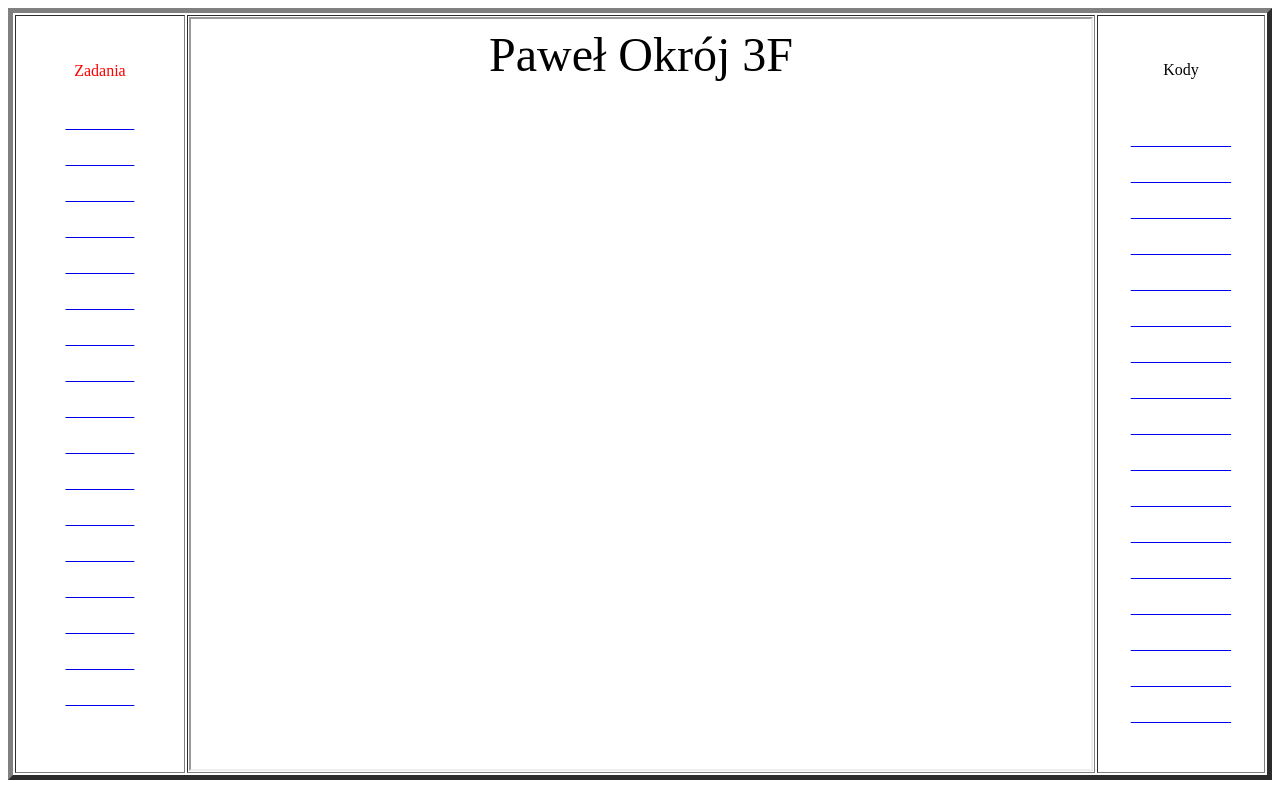
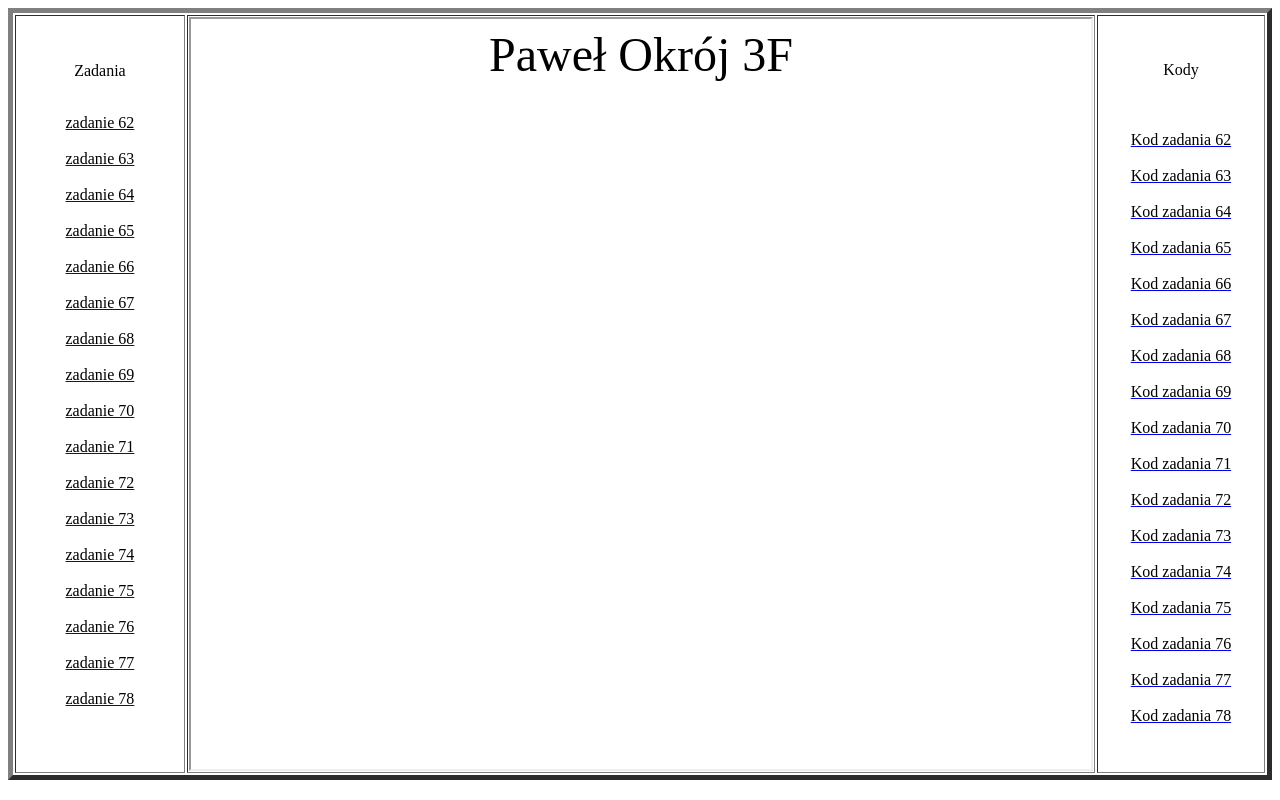
Before and after one commit to aaaaaaaaqa/java62_79, a plain HTML site: page index.html in a window 1280 px wide. Drawn offline with Linux system fonts and the light colour scheme.

Commit message:
Update index.html

```diff
--- a/index.html
+++ b/index.html
@@ -8,42 +8,42 @@
   <tr>
 
       <td width=30% align=center>
-          <p align="center"> <font color="red" >Zadania </font> </p> <br>
+          <p align="center"> <font color="black" >Zadania </font> </p> <br>
 
 
-          <a href="Okroj_zadanie62.html" target="strony"><font color="white" >zadanie 62</font><br>
+          <a href="Okroj_zadanie62.html" target="strony"><font color="black" >zadanie 62</font><br>
 <br>
-          <a href="Okroj_zadanie63.html" target="strony"><font color="white" >zadanie 63</font><br>
+          <a href="Okroj_zadanie63.html" target="strony"><font color="black" >zadanie 63</font><br>
 <br>
-          <a href="Okroj_zadanie64.html" target="strony"><font color="white" >zadanie 64</font><br>
+          <a href="Okroj_zadanie64.html" target="strony"><font color="black" >zadanie 64</font><br>
 <br>
-          <a href="Okroj_zadanie65.html" target="strony"><font color="white" >zadanie 65</font><br>
+          <a href="Okroj_zadanie65.html" target="strony"><font color="black" >zadanie 65</font><br>
 <br>
-          <a href="Okroj_zadanie66.html" target="strony"><font color="white" >zadanie 66</font><br>
+          <a href="Okroj_zadanie66.html" target="strony"><font color="black" >zadanie 66</font><br>
 <br>
-          <a href="Okroj_zadanie67.html" target="strony"><font color="white" >zadanie 67</font><br>
+          <a href="Okroj_zadanie67.html" target="strony"><font color="black" >zadanie 67</font><br>
 <br>
-          <a href="Okroj_zadanie68.html" target="strony"><font color="white" >zadanie 68</font><br>
+          <a href="Okroj_zadanie68.html" target="strony"><font color="black" >zadanie 68</font><br>
 <br>
-          <a href="Okroj_zadanie69.html" target="strony"><font color="white" >zadanie 69</font><br>
+          <a href="Okroj_zadanie69.html" target="strony"><font color="black" >zadanie 69</font><br>
 <br>
-          <a href="Okroj_zadanie70.html" target="strony"><font color="white" >zadanie 70</font><br>
+          <a href="Okroj_zadanie70.html" target="strony"><font color="black" >zadanie 70</font><br>
 <br>
-          <a href="Okroj_zadanie71.html" target="strony"><font color="white" >zadanie 71</font><br>
+          <a href="Okroj_zadanie71.html" target="strony"><font color="black" >zadanie 71</font><br>
 <br>
-          <a href="Okroj_zadanie72.html" target="strony"><font color="white" >zadanie 72</font><br>
+          <a href="Okroj_zadanie72.html" target="strony"><font color="black" >zadanie 72</font><br>
 <br>
-          <a href="Okroj_zadanie73.html" target="strony"><font color="white" >zadanie 73</font><br>
+          <a href="Okroj_zadanie73.html" target="strony"><font color="black" >zadanie 73</font><br>
 <br>
-          <a href="Okroj_zadanie74.html" target="strony"><font color="white" >zadanie 74</font><br>
+          <a href="Okroj_zadanie74.html" target="strony"><font color="black" >zadanie 74</font><br>
 <br>
-          <a href="Okroj_zadanie75.html" target="strony"><font color="white" >zadanie 75</font><br>
+          <a href="Okroj_zadanie75.html" target="strony"><font color="black" >zadanie 75</font><br>
 <br>
-          <a href="Okroj_zadanie76.html" target="strony"><font color="white" >zadanie 76</font><br>
+          <a href="Okroj_zadanie76.html" target="strony"><font color="black" >zadanie 76</font><br>
 <br>
-          <a href="Okroj_zadanie77.html" target="strony"><font color="white" >zadanie 77</font><br>
+          <a href="Okroj_zadanie77.html" target="strony"><font color="black" >zadanie 77</font><br>
 <br>
-          <a href="Okroj_zadanie78.html" target="strony"><font color="white" >zadanie 78</font><br>
+          <a href="Okroj_zadanie78.html" target="strony"><font color="black" >zadanie 78</font><br>
 <br>
 
       </td>
@@ -54,39 +54,39 @@
           <p align="center"> <font color="black" > Kody  </font> </p> <br>
 
     <br>
-<a href="Okroj_zadanie62_kod.html" target="strony"><font color="white" >Kod zadania 62</font><br>
+<a href="Okroj_zadanie62_kod.html" target="strony"><font color="black" >Kod zadania 62</font><br>
     <br>
-<a href="Okroj_zadanie63_kod.html" target="strony"><font color="white" >Kod zadania 63</font><br>
+<a href="Okroj_zadanie63_kod.html" target="strony"><font color="black" >Kod zadania 63</font><br>
     <br>
-<a href="Okroj_zadanie64_kod.html" target="strony"><font color="white" >Kod zadania 64</font><br>
+<a href="Okroj_zadanie64_kod.html" target="strony"><font color="black" >Kod zadania 64</font><br>
     <br>
-<a href="Okroj_zadanie65_kod.html" target="strony"><font color="white" >Kod zadania 65</font><br>
+<a href="Okroj_zadanie65_kod.html" target="strony"><font color="black" >Kod zadania 65</font><br>
     <br>
-<a href="Okroj_zadanie66_kod.html" target="strony"><font color="white" >Kod zadania 66</font><br>
+<a href="Okroj_zadanie66_kod.html" target="strony"><font color="black" >Kod zadania 66</font><br>
     <br>
-<a href="Okroj_zadanie67_kod.html" target="strony"><font color="white" >Kod zadania 67</font><br>
+<a href="Okroj_zadanie67_kod.html" target="strony"><font color="black" >Kod zadania 67</font><br>
     <br>
-<a href="Okroj_zadanie68_kod.html" target="strony"><font color="white" >Kod zadania 68</font><br>
+<a href="Okroj_zadanie68_kod.html" target="strony"><font color="black" >Kod zadania 68</font><br>
     <br>
-<a href="Okroj_zadanie69_kod.html" target="strony"><font color="white" >Kod zadania 69</font><br>
+<a href="Okroj_zadanie69_kod.html" target="strony"><font color="black" >Kod zadania 69</font><br>
     <br>
-<a href="Okroj_zadanie70_kod.html" target="strony"><font color="white" >Kod zadania 70</font><br>
+<a href="Okroj_zadanie70_kod.html" target="strony"><font color="black" >Kod zadania 70</font><br>
     <br>
-<a href="Okroj_zadanie71_kod.html" target="strony"><font color="white" >Kod zadania 71</font><br>
+<a href="Okroj_zadanie71_kod.html" target="strony"><font color="black" >Kod zadania 71</font><br>
     <br>
-<a href="Okroj_zadanie72_kod.html" target="strony"><font color="white" >Kod zadania 72</font><br>
+<a href="Okroj_zadanie72_kod.html" target="strony"><font color="black" >Kod zadania 72</font><br>
     <br>
-<a href="Okroj_zadanie73_kod.html" target="strony"><font color="white" >Kod zadania 73</font><br>
+<a href="Okroj_zadanie73_kod.html" target="strony"><font color="black" >Kod zadania 73</font><br>
     <br>
-<a href="Okroj_zadanie74_kod.html" target="strony"><font color="white" >Kod zadania 74</font><br>
+<a href="Okroj_zadanie74_kod.html" target="strony"><font color="black" >Kod zadania 74</font><br>
     <br>
-<a href="Okroj_zadanie75_kod.html" target="strony"><font color="white" >Kod zadania 75</font><br>
+<a href="Okroj_zadanie75_kod.html" target="strony"><font color="black" >Kod zadania 75</font><br>
     <br>
-<a href="Okroj_zadanie76_kod.html" target="strony"><font color="white" >Kod zadania 76</font><br>
+<a href="Okroj_zadanie76_kod.html" target="strony"><font color="black" >Kod zadania 76</font><br>
     <br>
-<a href="Okroj_zadanie77_kod.html" target="strony"><font color="white" >Kod zadania 77</font><br>
+<a href="Okroj_zadanie77_kod.html" target="strony"><font color="black" >Kod zadania 77</font><br>
     <br>
-<a href="Okroj_zadanie78_kod.html" target="strony"><font color="white" >Kod zadania 78</font><br>
+<a href="Okroj_zadanie78_kod.html" target="strony"><font color="black" >Kod zadania 78</font><br>
     <br>
 
     <br>
```
